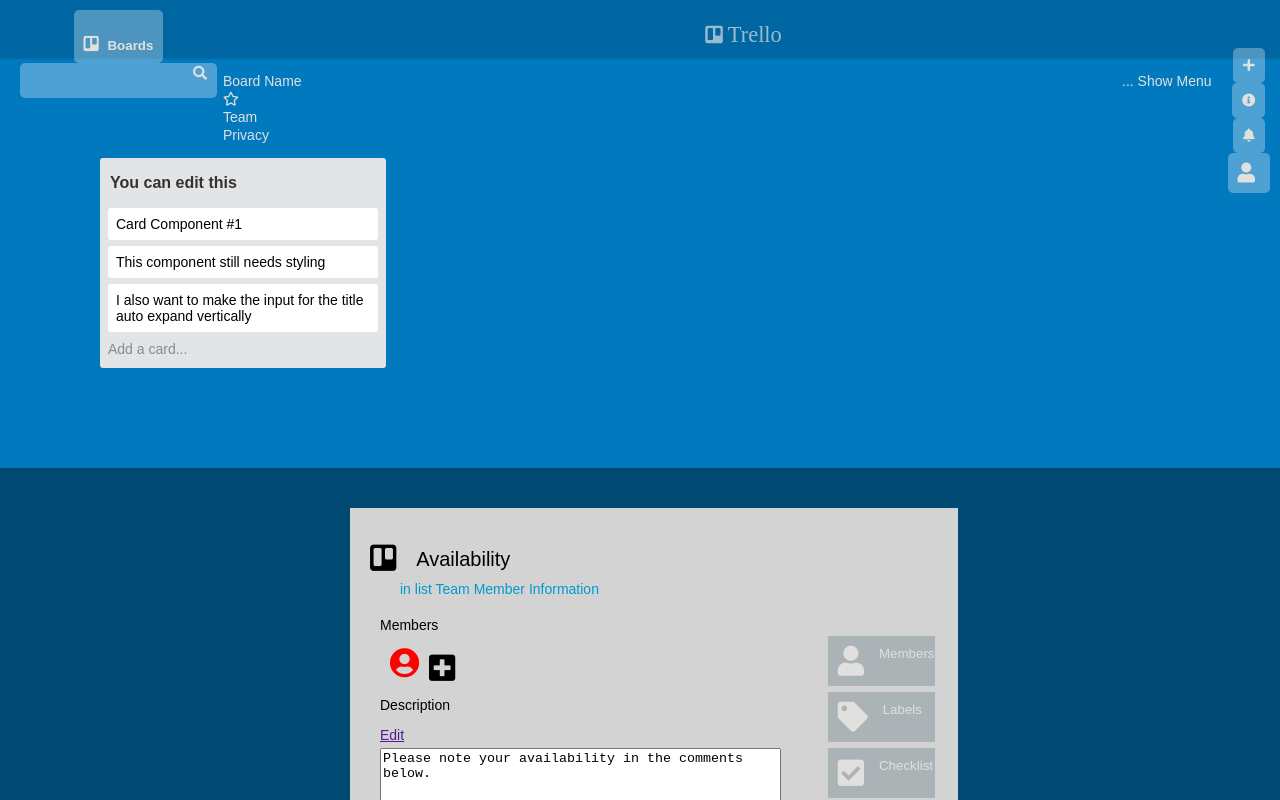
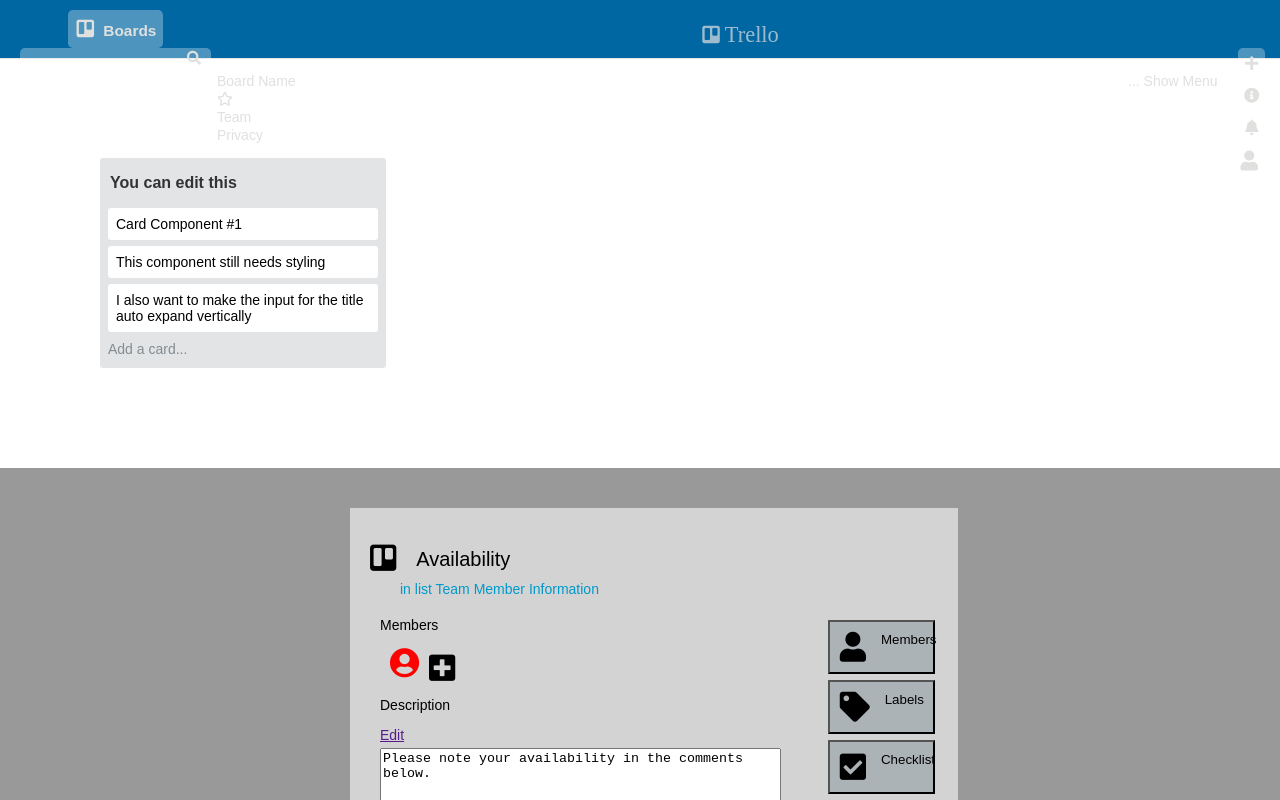
Before and after one commit to chingu-voyage4/Geckos-Team-13, a React (Create React App) app: page / in a window 1280 px wide. Shown: the top 800 px of the page. Built offline with nearby package versions, Linux system fonts and the light colour scheme.

Commit message:
Added finding aid to stylesheet index, removed link to App.css from App.js

```diff
--- a/src/components/App.js
+++ b/src/components/App.js
@@ -1,6 +1,5 @@
 import React, { Component } from "react";
-import "../styles/App.css";
-import '../styles/style.css';
+import "../styles/style.css";
 import NavbarTop from "./NavbarTop.js";
 import NavbarBottom from "./NavbarBottom.js";
 import List from "./List";
--- a/src/styles/style.css
+++ b/src/styles/style.css
@@ -1,16 +1,24 @@
 /* All styles for Trello Clone live here */
 
 /* Index:
-    1. General Styles
-    2. Card Component Styles
-    3. List Component Styles
-    4. Navbar Top Component Styles
-    5. Navbar Bottom Component Styles
+    1. General Styles - line 11
+    2. Card Component Styles - line 25
+    3. List Component Styles - line 341
+    4. Navbar Top Component Styles - line 467
+    5. Navbar Bottom Component Styles - line 533
 */
 
 /* General Styles */
 li {
     list-style: none;
+}
+
+body {
+  margin: 0;
+  padding: 0;
+  font-family: sans-serif;
+  font-size: 14px;
+  width: 100vw;
 }
 
 
@@ -495,17 +503,19 @@ input:focus {
 
 .boards i {
     font-size: 1.3em;
-    margin-right: 5px;
+    margin: 2px 5px 2px 2px;
     font-weight: 500;
+
 }
 
-.userbadge {
-    border-radius: 50%;
+.navbar button {
+    font-size: 1.1em;
 }
+
 .navbar button, .navbar input {
     border-radius: 5px;
     margin-left: 10px;
-    padding: 10px;
+    padding: 7px;
     background-color: hsla(0, 0%, 100%, .3);
     color: #E0E0DF;
     border-style: none;
@@ -522,7 +532,7 @@ input:focus {
 
 /* NavbarBottom Component Styles */
 
-button {
+.nav-two button {
     color: #E0E0DF;
     background-color: transparent;
     border: none;
```
